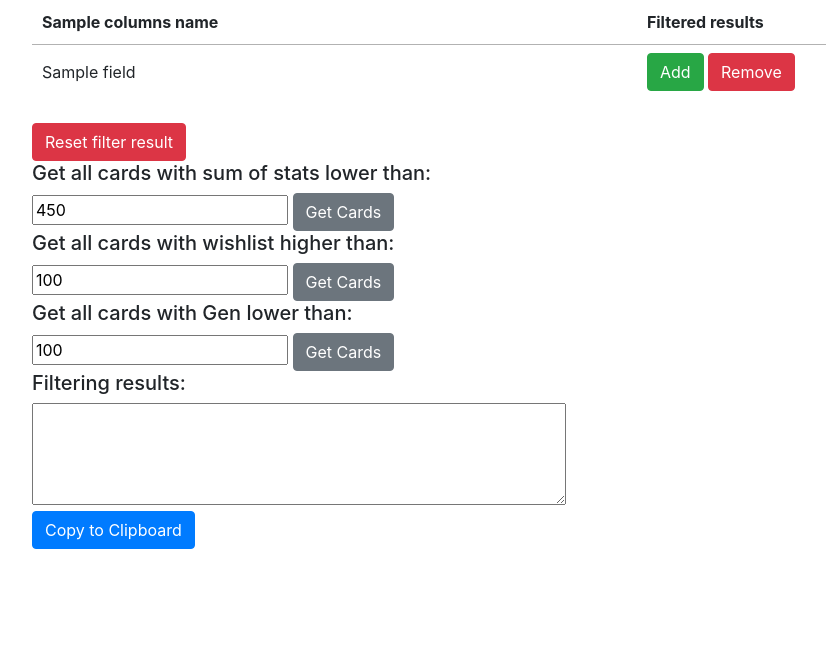
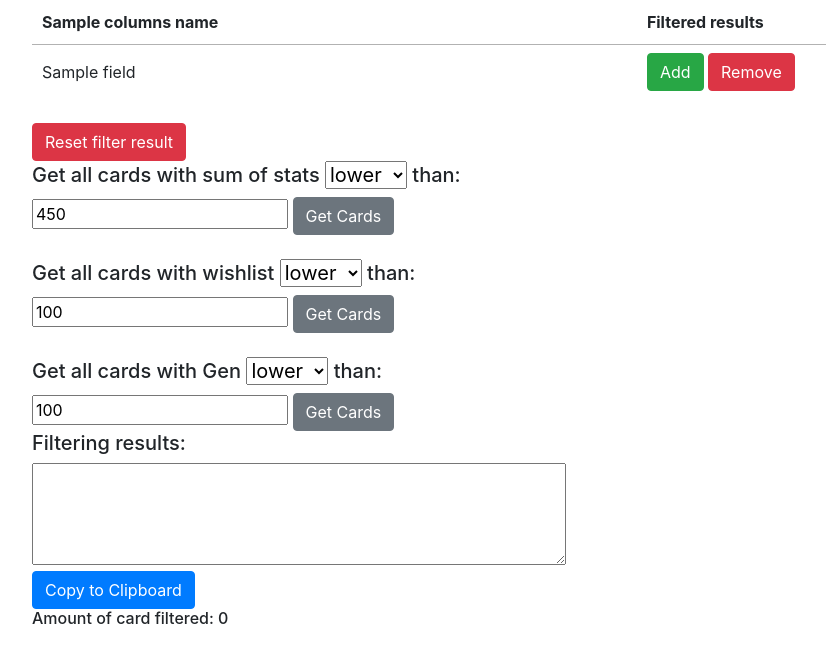
Before and after one commit to Jung-o/sofi-spreadsheet-parser, a Flask app: template templates/inventory.html in a window 1280 px wide. Shown: the top 663 px of the page, without its empty margins (47-873 px from the left). Run offline with Flask 3, Linux system fonts and the light colour scheme; the template is opened without the code that fills it: most values are stand-ins (such as "Sample title", 1, 10 or a date in 2020); some libraries are stand-ins or nearby versions.

Commit message:
[~] choose lower/higher for the filters

```diff
--- a/templates/inventory.html
+++ b/templates/inventory.html
@@ -42,22 +42,40 @@
         <br>
         <button id="resetFilters" class="btn btn-danger">Reset filter result</button>
         <br>
-        <h5>Get all cards with sum of stats lower than:</h5>
+        <h5>Get all cards with sum of stats
+            <select id="selectStats" class="form-select">
+                <option value="lower">lower</option>
+                <option value="higher">higher</option>
+            </select>
+            than:</h5>
         <input type="number" id="statsAmount" placeholder="Enter stats amount" value="450">
         <button id="getSumStatsCards" class="getCards btn btn-secondary">Get Cards</button>
-        <br>
-        <h5>Get all cards with wishlist higher than:</h5>
+        <br><br>
+        <h5>Get all cards with wishlist
+            <select id="selectWl" class="form-select">
+                <option value="lower">lower</option>
+                <option value="higher">higher</option>
+            </select>
+            than:</h5>
         <input type="number" id="wishlistAmount" placeholder="Enter wishlist amount" value="100">
         <button id="getWishlistCards" class="getCards btn btn-secondary">Get Cards</button>
-        <br>
-        <h5>Get all cards with Gen lower than:</h5>
+        <br><br>
+        <h5>Get all cards with Gen
+            <select id="selectGen" class="form-select">
+                <option value="lower">lower</option>
+                <option value="higher">higher</option>
+            </select>
+            than:</h5>
         <input type="number" id="genAmount" placeholder="Enter gen amount" value="100">
         <button id="getGenCards" class="getCards btn btn-secondary">Get Cards</button>
         <br>
         <h5>Filtering results:</h5>
         <textarea id="cardCodes" rows="4" cols="50"></textarea>
         <br>
-        <button id="copyButton" class="btn btn-primary">Copy to Clipboard</button>
+        <div>
+            <button id="copyButton" class="btn btn-primary">Copy to Clipboard</button>
+            <h6 id="amountCardsFiltered">Amount of card filtered: 0</h6>
+        </div>
     </div>
     <!-- Include jQuery -->
     <script src="https://code.jquery.com/jquery-3.5.1.js"></script>
@@ -77,47 +95,56 @@
             const amount_fields = cards[0].length;
             const stats_limit = parseInt($('#statsAmount').val());
             let card_ids = '';
+            const compareLower = $('#selectStats').val() === 'lower';
             for (var i = 0; i < cards.length; i++) {
                 const sum_stats = parseInt(cards[i][amount_fields - 1]);
-                if (sum_stats < stats_limit) {
+                if (compareLower && sum_stats < stats_limit) {
+                    card_ids += cards[i][0] + ' ';
+                } else if (!compareLower && sum_stats > stats_limit) {
                     card_ids += cards[i][0] + ' ';
                 }
             }
             const current_filter_result = $('#cardCodes').val();
             const newCardCodes = current_filter_result + card_ids;
-            $('#cardCodes').val(newCardCodes.trim());
+            $('#cardCodes').val(newCardCodes);
         });
 
         $('#getWishlistCards').click(function() {
             const cards = {{ data|safe }};
             const wishlist_index = getFieldIndex('Wishlist');
             const wishlist_limit = parseInt($('#wishlistAmount').val());
+            const compareLower = $('#selectWl').val() === 'lower';
             let card_ids = '';
             for (var i = 0; i < cards.length; i++) {
                 const wishlist = parseInt(cards[i][wishlist_index]);
-                if (wishlist > wishlist_limit) {
+                if (compareLower && wishlist < wishlist_limit) {
+                    card_ids += cards[i][codeIndex] + ' ';
+                } else if (!compareLower && wishlist > wishlist_limit) {
                     card_ids += cards[i][codeIndex] + ' ';
                 }
             }
             const current_filter_result = $('#cardCodes').val();
             const newCardCodes = current_filter_result + card_ids;
-            $('#cardCodes').val(newCardCodes.trim());
+            $('#cardCodes').val(newCardCodes);
         });
 
         $('#getGenCards').click(function() {
             const cards = {{ data|safe }};
             const gen_index = getFieldIndex('Gen');
             const gen_limit = parseInt($('#genAmount').val());
+            const compareLower = $('#selectGen').val() === 'lower';
             let card_ids = '';
             for (var i = 0; i < cards.length; i++) {
                 const gen = parseInt(cards[i][gen_index]);
-                if (gen < gen_limit) {
+                if (compareLower && gen < gen_limit) {
+                    card_ids += cards[i][codeIndex] + ' ';
+                } else if (!compareLower && gen > gen_limit) {
                     card_ids += cards[i][codeIndex] + ' ';
                 }
             }
             const current_filter_result = $('#cardCodes').val();
             const newCardCodes = current_filter_result + card_ids;
-            $('#cardCodes').val(newCardCodes.trim());
+            $('#cardCodes').val(newCardCodes);
         });
 
         $('#copyButton').click(function() {
@@ -129,18 +156,23 @@
 
         $('#resetFilters').click(function() {
             $('#cardCodes').val('');
+            $('#amountCardsFiltered').text('Amount of card filtered: 0');
         });
 
         $('.getCards').click(function() {
             removeDuplicatesFilterResult()
+            const cardCodes = $('#cardCodes').val().split(' ');
+            $('#amountCardsFiltered').text('Amount of card filtered: ' + (cardCodes.length-1));
         });
 
         table.on('click', '.addFilter', function() {
             const cardCode = $(this).attr('id').substring(3);
             const current_filter_result = $('#cardCodes').val();
-            const newCardCodes = current_filter_result + ' ' + cardCode;
-            $('#cardCodes').val(newCardCodes.trim());
+            const newCardCodes = current_filter_result + cardCode + ' ';
+            $('#cardCodes').val(newCardCodes);
             removeDuplicatesFilterResult();
+            const cardCodes = $('#cardCodes').val().split(' ');
+            $('#amountCardsFiltered').text('Amount of card filtered: ' + (cardCodes.length-1));
         });
 
         table.on('click', '.rmFilter', function() {
@@ -151,8 +183,10 @@
             if (deletedCardIndex > -1) {
                 cardCodes.splice(deletedCardIndex, 1);
             }
-            $('#cardCodes').val(cardCodes.join(' ').trim());
+            $('#cardCodes').val(cardCodes.join(' '));
+            $('#amountCardsFiltered').text('Amount of card filtered: ' + (cardCodes.length-1));
         });
+
     });
 
     function getFieldIndex(columnName) {
@@ -163,7 +197,7 @@
     function removeDuplicatesFilterResult() {
         var ids = $('#cardCodes').val().split(' ');
         var uniqueIds = [...new Set(ids)];
-        $('#cardCodes').val(uniqueIds.join(' ').trim());
+        $('#cardCodes').val(uniqueIds.join(' '));
     }
     </script>
 </body>
```
